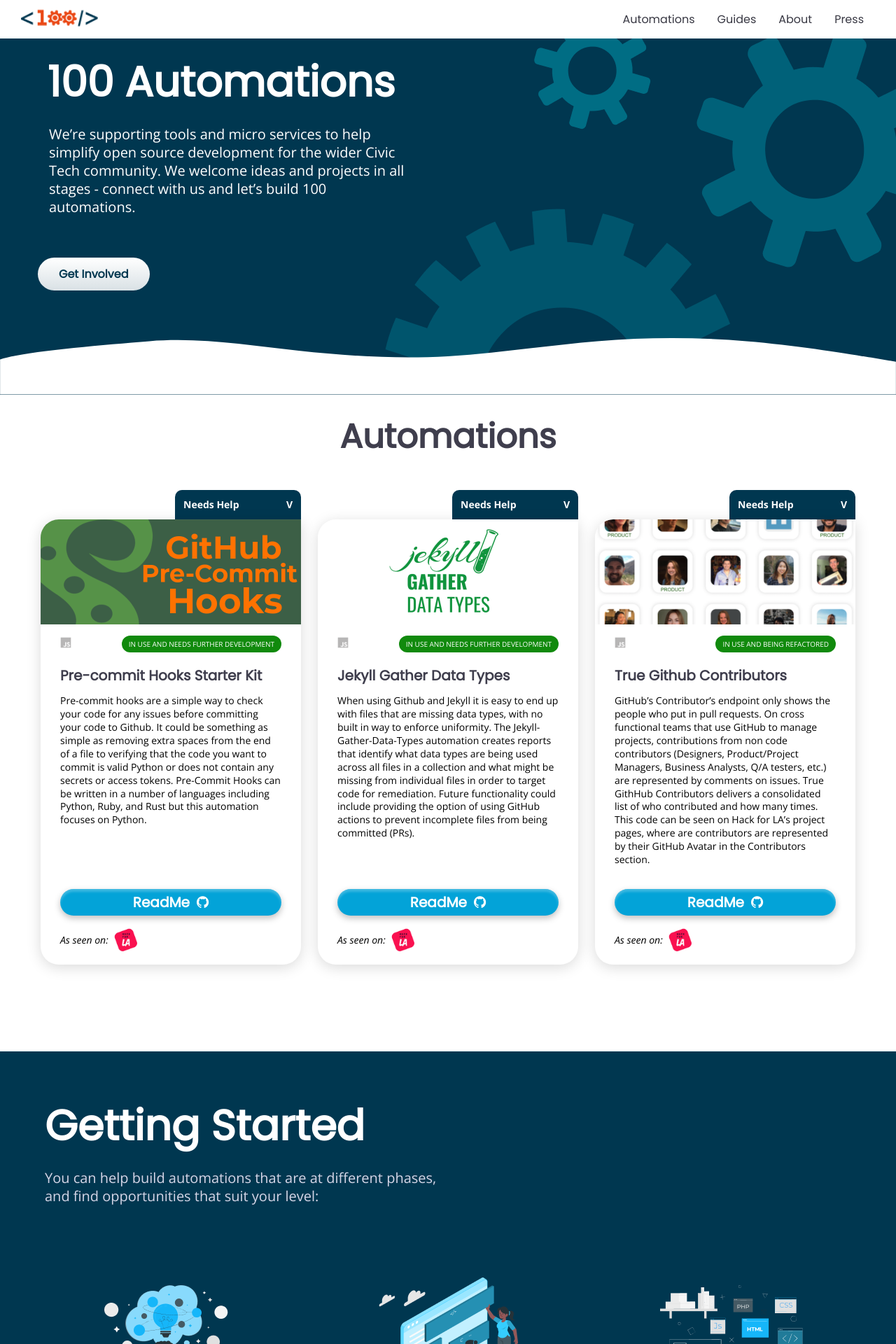
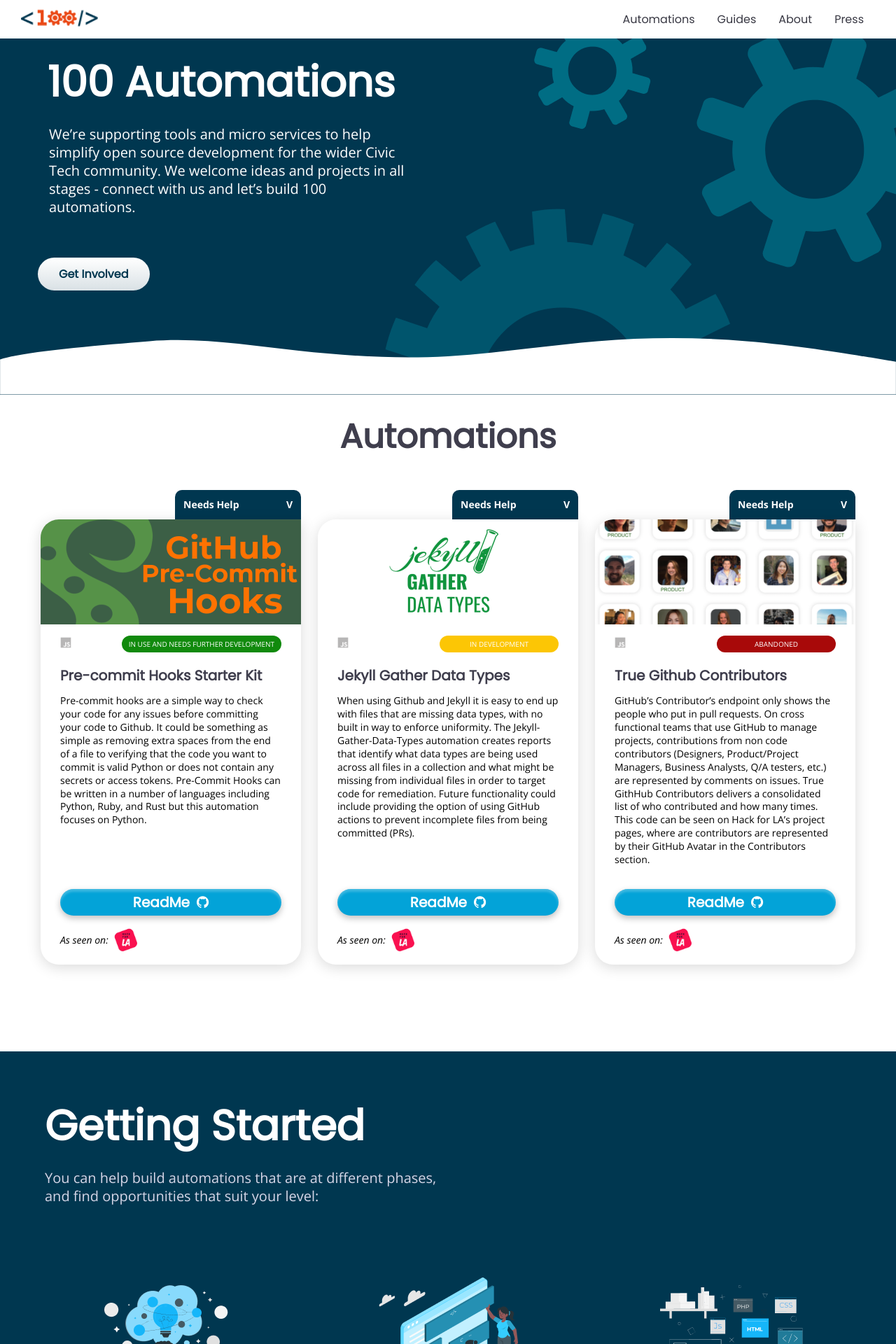
Before and after one commit to 100Automations/Website, a Jekyll site: the page built from index.html, in a window 1280 px wide. Shown: the top 1920 px of the page at 70% size. Built offline with Jekyll 4.4.1, drawn with Linux system fonts in a browser that asks for light colours.

Commit message:
Depending on status chip color will change

```diff
--- a/_includes/ato_grid.html
+++ b/_includes/ato_grid.html
@@ -35,11 +35,21 @@
               <div class="ato_tech">
                 <img src="{{'/assets/images/icons/logos/javascriptIcon.png'| relative_url }}" class="tech_icon" alt="javascript">
               </div>
+               {% for item in automation.status %}
+               {% if item == 'in use and ready to deploy' or item == 'in use and being refactored' or item == 'in use and needs further development' or item == 'ready to deploy'%}
               <div class="chip ato_in_use">
-                {% for item in automation.status %}
                 <p class="label">{{item}}</p>
-                {% endfor %}
               </div>
+              {% elsif item == 'in development' or item == 'ready for development' or item == 'in ideation'%}
+              <div class="chip ato_in_progress">
+                <p class="label">{{item}}</p>
+              </div>
+              {% else %}
+              <div class="chip ato_abandoned">
+                <p class="label">{{item}}</p>
+              </div>
+              {% endif %}
+              {% endfor %}
             </div>
               <div class="ato_card_title">
                 <h6>{{ automation.title }}</h6>
```
Also changed, not shown: _automations/jekyll-gather-data-types.md (+2 -2 lines), _automations/true-github-contributors.md (+2 -2 lines).
